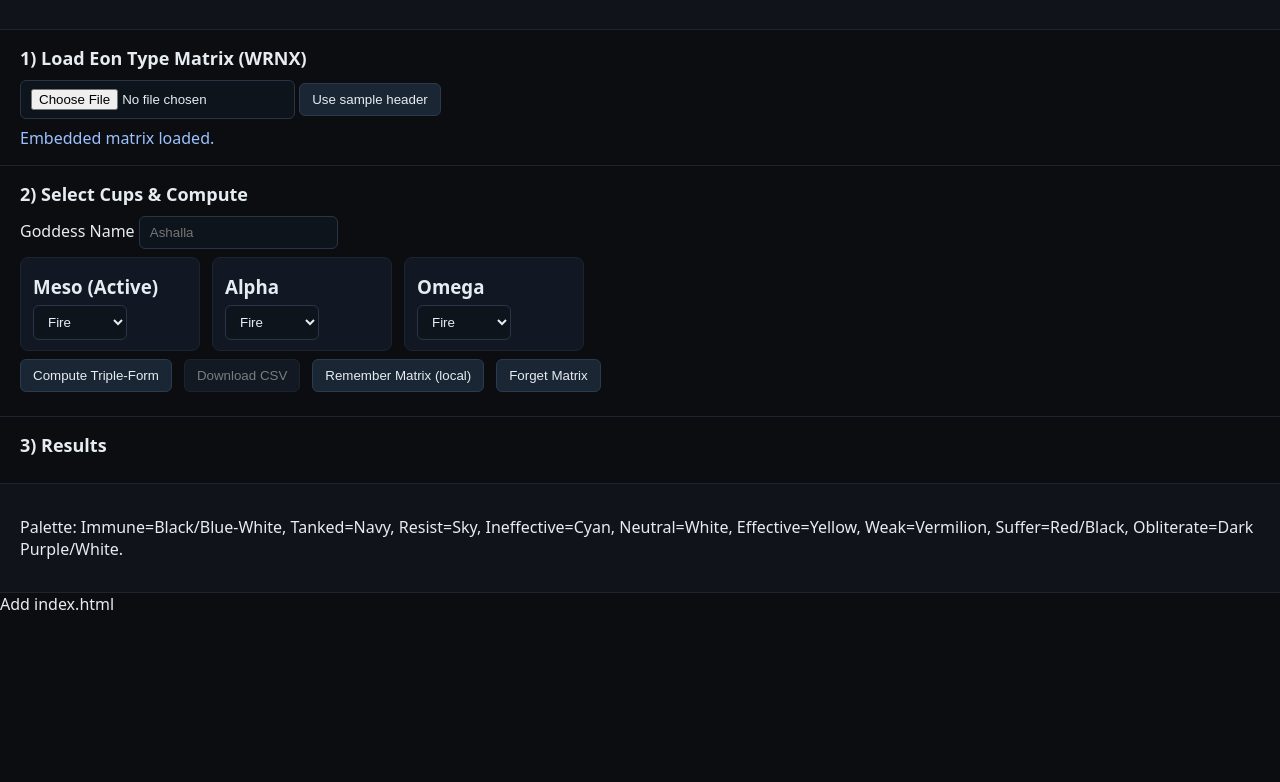
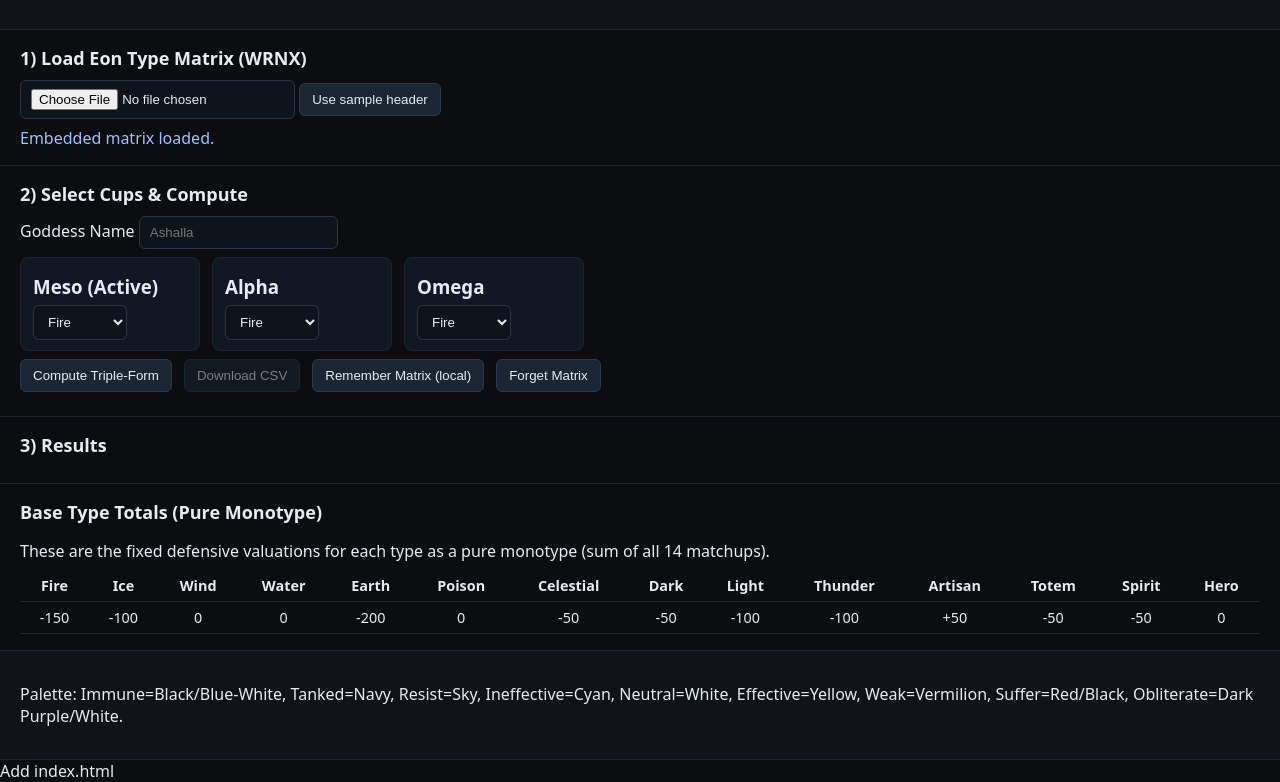
Before and after one commit to randandestroyer/GoddessEND-Resistance-Calculator, a plain HTML site: page index.html in a window 1280 px wide. Shown: the part 109-891 px from the top of the page. Before the commit the page ends 800 px from the top, so only its background shows below. Drawn offline with Linux system fonts and the light colour scheme.

Commit message:
Update index.html

```diff
--- a/index.html
+++ b/index.html
@@ -59,6 +59,50 @@
     <h2>3) Results</h2>
     <div id="results"></div>
   </section>
+  <section class="panel">
+    <h2>Base Type Totals (Pure Monotype)</h2>
+    <p style="margin-bottom:8px;">
+      These are the fixed defensive valuations for each type as a pure monotype (sum of all 14 matchups).
+    </p>
+    <table style="width:100%; text-align:center; border-collapse:collapse; font-size:0.9rem;">
+      <thead>
+        <tr>
+          <th>Fire</th>
+          <th>Ice</th>
+          <th>Wind</th>
+          <th>Water</th>
+          <th>Earth</th>
+          <th>Poison</th>
+          <th>Celestial</th>
+          <th>Dark</th>
+          <th>Light</th>
+          <th>Thunder</th>
+          <th>Artisan</th>
+          <th>Totem</th>
+          <th>Spirit</th>
+          <th>Hero</th>
+        </tr>
+      </thead>
+      <tbody>
+        <tr>
+          <td>-150</td>
+          <td>-100</td>
+          <td>0</td>
+          <td>0</td>
+          <td>-200</td>
+          <td>0</td>
+          <td>-50</td>
+          <td>-50</td>
+          <td>-100</td>
+          <td>-100</td>
+          <td>+50</td>
+          <td>-50</td>
+          <td>-50</td>
+          <td>0</td>
+        </tr>
+      </tbody>
+    </table>
+  </section>
 
   <footer>
     <p>
```
